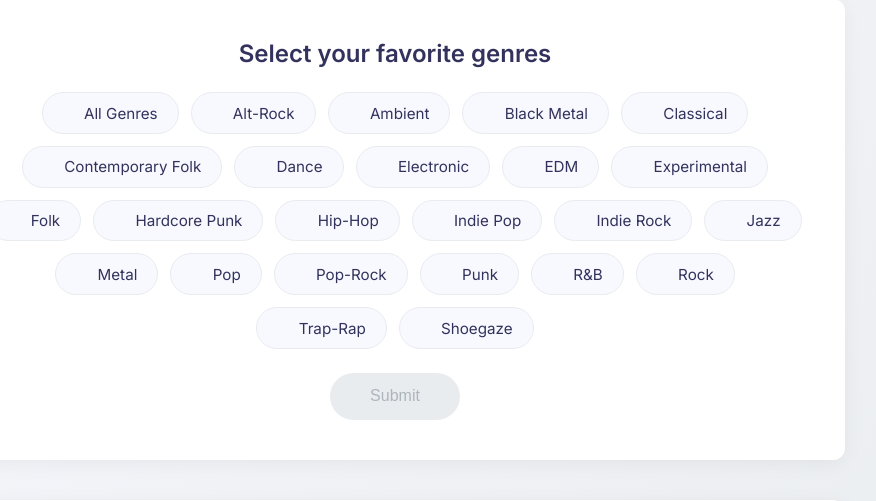
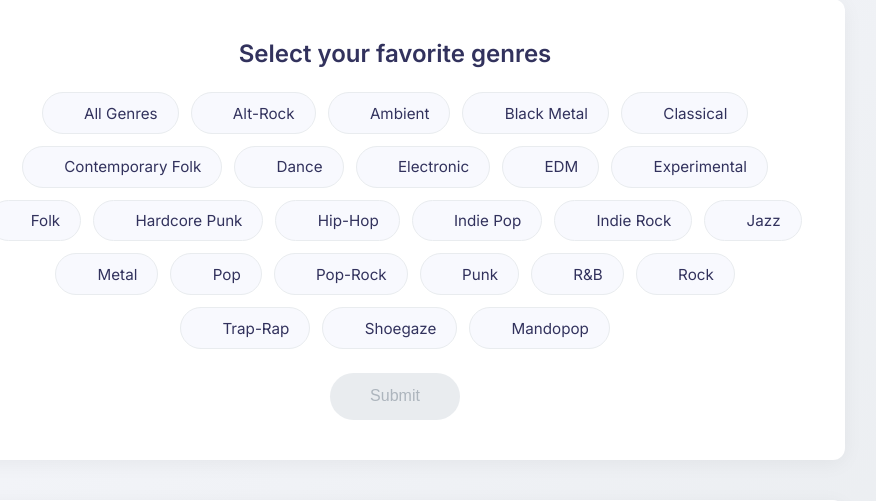
Before and after one commit to cbhy3/typeshit, a Flask app: page / in a window 1280 px wide. Shown: the part 154-655 px from the top of the page, without its empty margins (245-1121 px from the left). Run offline with Flask 3, Linux system fonts and the light colour scheme.

Commit message:
added genres

```diff
--- a/t.py
+++ b/t.py
@@ -11,7 +11,7 @@ def generate(selected):
     genres = ['6-highest-rated', '2-alternative-rock', '34-ambient', '62-black-metal', '143-classical',
               '507-contemporary-folk', '132-dance', '6-electronic', '263-edm', '9-experimental', '5-folk',
               '49-hardcore-punk', '3-hip-hop', '4-indie-pop', '1-indie-rock', '35-jazz', '40-metal', '15-pop',
-              '103-pop-rock', '28-punk', '22-r-and-b', '7-rock', '213-trap-rap', '26-shoegaze']
+              '103-pop-rock', '28-punk', '22-r-and-b', '7-rock', '213-trap-rap', '26-shoegaze', '366-mandopop']
     while True:
         try:
             a = [genres[int(i)] for i in selected]
--- a/templates/main.html
+++ b/templates/main.html
@@ -451,7 +451,7 @@
                 {% set genres = [
                     "All Genres", "Alt-Rock", "Ambient", "Black Metal", "Classical", "Contemporary Folk",
                     "Dance", "Electronic", "EDM", "Experimental", "Folk", "Hardcore Punk", "Hip-Hop",
-                    "Indie Pop", "Indie Rock", "Jazz", "Metal", "Pop", "Pop-Rock", "Punk", "R&B", "Rock", "Trap-Rap", "Shoegaze"
+                    "Indie Pop", "Indie Rock", "Jazz", "Metal", "Pop", "Pop-Rock", "Punk", "R&B", "Rock", "Trap-Rap", "Shoegaze", "Mandopop"
                 ] %}
                 {% for genre in genres %}
                 <div class="genre-item" data-genre="{{ loop.index0 }}">
```
